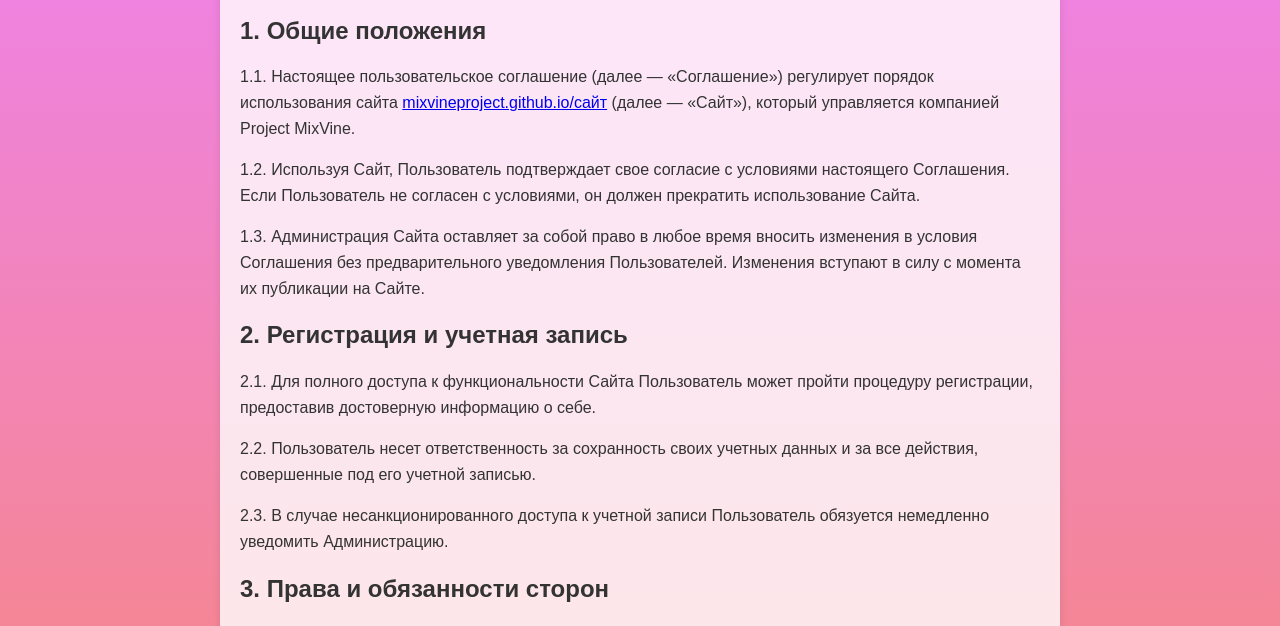
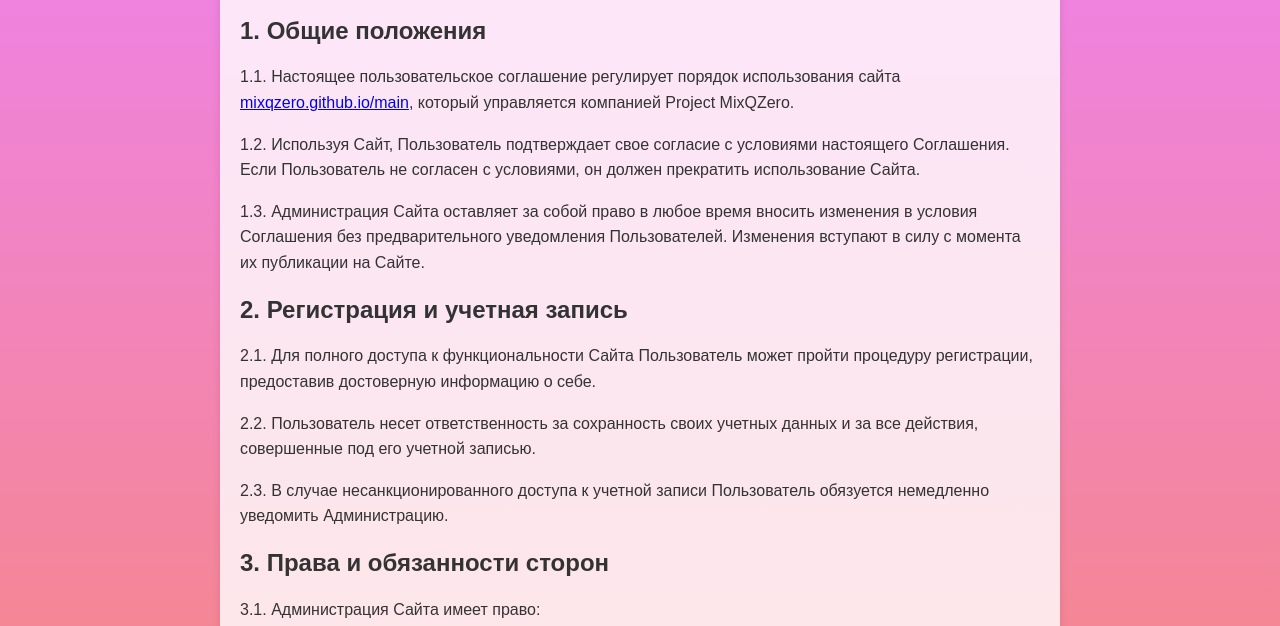
Before and after one commit to mixqzero/soglasie, a plain HTML site: page index.html in a window 1280 px wide. Shown: the part 133-759 px from the top of the page. Drawn offline with Linux system fonts and the light colour scheme.

Commit message:
Update index.html

```diff
--- a/index.html
+++ b/index.html
@@ -43,7 +43,7 @@
         <h1>Пользовательское соглашение</h1>
         <p>Дата вступления в силу: 11.04.2025</p>
         <h2>1. Общие положения</h2>
-        <p>1.1. Настоящее пользовательское соглашение (далее — «Соглашение») регулирует порядок использования сайта <a href="https://mixvineproject.github.io/сайт">mixvineproject.github.io/сайт</a> (далее — «Сайт»), который управляется компанией Project MixVine.</p>
+        <p>1.1. Настоящее пользовательское соглашение регулирует порядок использования сайта <a href="https://mixqzero.github.io/main">mixqzero.github.io/main</a>, который управляется компанией Project MixQZero.</p>
         <p>1.2. Используя Сайт, Пользователь подтверждает свое согласие с условиями настоящего Соглашения. Если Пользователь не согласен с условиями, он должен прекратить использование Сайта.</p>
         <p>1.3. Администрация Сайта оставляет за собой право в любое время вносить изменения в условия Соглашения без предварительного уведомления Пользователей. Изменения вступают в силу с момента их публикации на Сайте.</p>
         <h2>2. Регистрация и учетная запись</h2>
```
